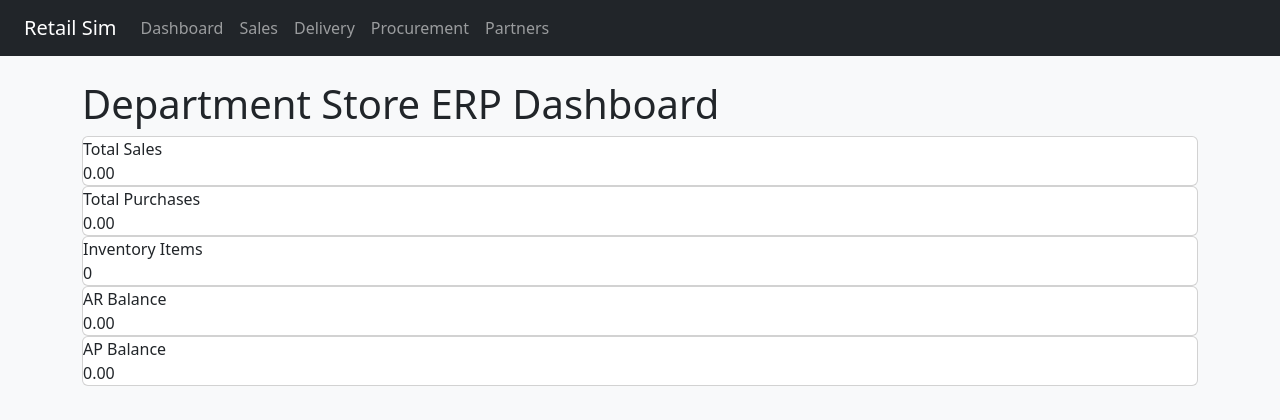
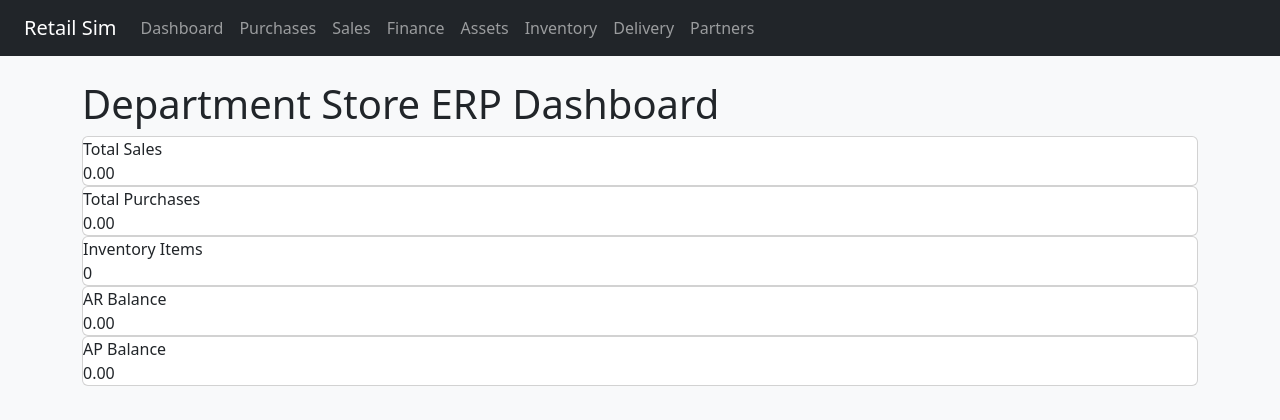
Before and after one commit to gontay/retail-erp-simulator, a FastAPI app: page / in a window 1280 px wide. Shown: the top 420 px of the page. Run offline with FastAPI, Linux system fonts and the light colour scheme.

Commit message:
Update base.html

```diff
--- a/app/templates/base.html
+++ b/app/templates/base.html
@@ -9,9 +9,12 @@
         <a class="navbar-brand" href="/">Retail Sim</a>
         <div class="navbar-nav">
             <a class="nav-link" href="/">Dashboard</a>
+            <a class="nav-link" href="/purchases/">Purchases</a>
             <a class="nav-link" href="/sales/">Sales</a>
+            <a class="nav-link" href="/finance/">Finance</a>
+            <a class="nav-link" href="/assets/">Assets</a>
+            <a class="nav-link" href="/inventory/">Inventory</a>
             <a class="nav-link" href="/delivery/">Delivery</a>
-            <a class="nav-link" href="/procurement/">Procurement</a>
             <a class="nav-link" href="/partners/">Partners</a>
         </div>
     </nav>
```
